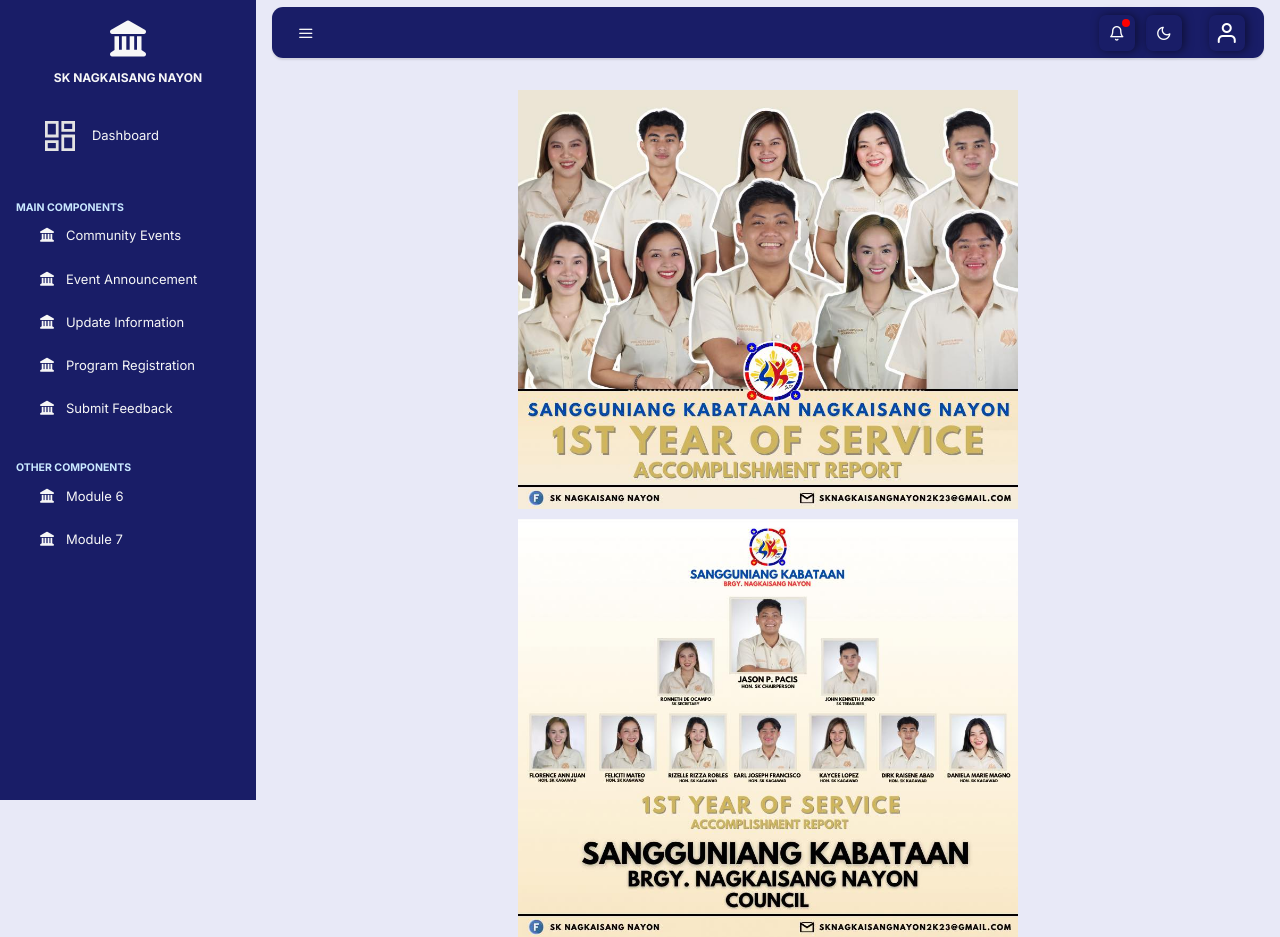
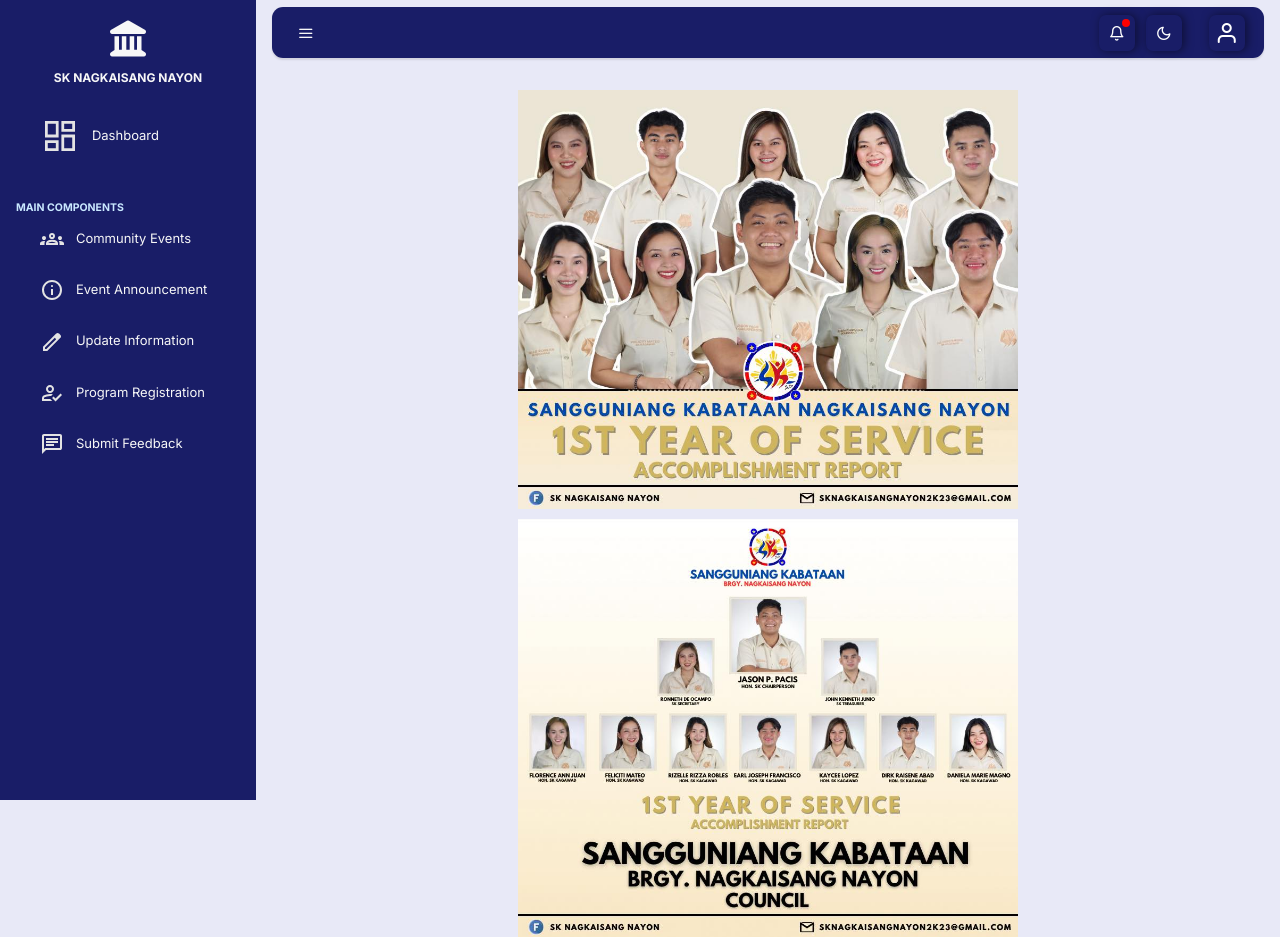
Before and after one commit to falsenottrue/skcapstone, a PHP site: page /dashboard.php in a window 1280 px wide. Shown: the top 937 px of the page. Run offline with PHP 8.4, Linux system fonts and the light colour scheme; some libraries are stand-ins or nearby versions; some web fonts are replaced.

Commit message:
updated icons

```diff
--- a/dashboard.php
+++ b/dashboard.php
@@ -285,15 +285,15 @@
           <ul class="navbar-nav flex-fill w-100 mb-2">
             <li class="nav-item w-100">
               <a class="nav-link" href="Community_Events.php">
-                <i class="fas fa-landmark fa"></i>
-                <span class="ml-3 item-text">Community Events</span>
+              <svg xmlns="http://www.w3.org/2000/svg" height="24px" viewBox="0 -960 960 960" width="24px" fill="#e3e3e3"><path d="M0-240v-63q0-43 44-70t116-27q13 0 25 .5t23 2.5q-14 21-21 44t-7 48v65H0Zm240 0v-65q0-32 17.5-58.5T307-410q32-20 76.5-30t96.5-10q53 0 97.5 10t76.5 30q32 20 49 46.5t17 58.5v65H240Zm540 0v-65q0-26-6.5-49T754-397q11-2 22.5-2.5t23.5-.5q72 0 116 26.5t44 70.5v63H780Zm-455-80h311q-10-20-55.5-35T480-370q-55 0-100.5 15T325-320ZM160-440q-33 0-56.5-23.5T80-520q0-34 23.5-57t56.5-23q34 0 57 23t23 57q0 33-23 56.5T160-440Zm640 0q-33 0-56.5-23.5T720-520q0-34 23.5-57t56.5-23q34 0 57 23t23 57q0 33-23 56.5T800-440Zm-320-40q-50 0-85-35t-35-85q0-51 35-85.5t85-34.5q51 0 85.5 34.5T600-600q0 50-34.5 85T480-480Zm0-80q17 0 28.5-11.5T520-600q0-17-11.5-28.5T480-640q-17 0-28.5 11.5T440-600q0 17 11.5 28.5T480-560Zm1 240Zm-1-280Z"/></svg>
+              <span class="ml-3 item-text">Community Events</span>
               </a>
             </li>
           </ul>
           <ul class="navbar-nav flex-fill w-100 mb-2">
             <li class="nav-item w-100">
               <a class="nav-link" href="Event_Announcement.php">
-                <i class="fas fa-landmark fa"></i>
+              <svg xmlns="http://www.w3.org/2000/svg" height="24px" viewBox="0 -960 960 960" width="24px" fill="#e3e3e3"><path d="M440-280h80v-240h-80v240Zm40-320q17 0 28.5-11.5T520-640q0-17-11.5-28.5T480-680q-17 0-28.5 11.5T440-640q0 17 11.5 28.5T480-600Zm0 520q-83 0-156-31.5T197-197q-54-54-85.5-127T80-480q0-83 31.5-156T197-763q54-54 127-85.5T480-880q83 0 156 31.5T763-763q54 54 85.5 127T880-480q0 83-31.5 156T763-197q-54 54-127 85.5T480-80Zm0-80q134 0 227-93t93-227q0-134-93-227t-227-93q-134 0-227 93t-93 227q0 134 93 227t227 93Zm0-320Z"/></svg>
                 <span class="ml-3 item-text">Event Announcement</span>
               </a>
             </li>
@@ -301,15 +301,15 @@
           <ul class="navbar-nav flex-fill w-100 mb-2">
             <li class="nav-item w-100">
               <a class="nav-link" href="update_form.php">
-                <i class="fas fa-landmark fa"></i>
-                <span class="ml-3 item-text">Update Information</span>
+              <svg xmlns="http://www.w3.org/2000/svg" height="24px" viewBox="0 -960 960 960" width="24px" fill="#e3e3e3"><path d="M200-200h57l391-391-57-57-391 391v57Zm-80 80v-170l528-527q12-11 26.5-17t30.5-6q16 0 31 6t26 18l55 56q12 11 17.5 26t5.5 30q0 16-5.5 30.5T817-647L290-120H120Zm640-584-56-56 56 56Zm-141 85-28-29 57 57-29-28Z"/></svg>
+              <span class="ml-3 item-text">Update Information</span>
               </a>
             </li>
           </ul>
           <ul class="navbar-nav flex-fill w-100 mb-2">
             <li class="nav-item w-100">
               <a class="nav-link" href="register_program.php">
-                <i class="fas fa-landmark fa"></i>
+              <svg xmlns="http://www.w3.org/2000/svg" height="24px" viewBox="0 -960 960 960" width="24px" fill="#e3e3e3"><path d="M80-160v-112q0-33 17-62t47-44q51-26 115-44t141-18q30 0 58.5 3t55.5 9l-70 70q-11-2-21.5-2H400q-71 0-127.5 17T180-306q-9 5-14.5 14t-5.5 20v32h250l80 80H80Zm542 16L484-282l56-56 82 82 202-202 56 56-258 258ZM400-480q-66 0-113-47t-47-113q0-66 47-113t113-47q66 0 113 47t47 113q0 66-47 113t-113 47Zm10 240Zm-10-320q33 0 56.5-23.5T480-640q0-33-23.5-56.5T400-720q-33 0-56.5 23.5T320-640q0 33 23.5 56.5T400-560Zm0-80Z"/></svg>
                 <span class="ml-3 item-text">Program Registration</span>
               </a>
             </li>
@@ -317,38 +317,11 @@
           <ul class="navbar-nav flex-fill w-100 mb-2">
             <li class="nav-item w-100">
               <a class="nav-link" href="feedback.php">
-                <i class="fas fa-landmark fa"></i>
-                <span class="ml-3 item-text">Submit Feedback</span>
+              <svg xmlns="http://www.w3.org/2000/svg" height="24px" viewBox="0 -960 960 960" width="24px" fill="#e3e3e3"><path d="M240-400h320v-80H240v80Zm0-120h480v-80H240v80Zm0-120h480v-80H240v80ZM80-80v-720q0-33 23.5-56.5T160-880h640q33 0 56.5 23.5T880-800v480q0 33-23.5 56.5T800-240H240L80-80Zm126-240h594v-480H160v525l46-45Zm-46 0v-480 480Z"/></svg>
+              <span class="ml-3 item-text">Submit Feedback</span>
               </a>
             </li>
           </ul>
-          <p class="text-muted-nav nav-heading mt-4 mb-1">
-            <span
-              style="
-                font-size: 10.5px;
-                font-weight: bold;
-                font-family: 'Inter', sans-serif;
-              "
-              >OTHER COMPONENTS</span
-            >
-          </p>
-          <ul class="navbar-nav flex-fill w-100 mb-2">
-            <li class="nav-item w-100">
-              <a class="nav-link" href="#">
-                <i class="fas fa-landmark fa"></i>
-                <span class="ml-3 item-text">Module 6</span>
-              </a>
-            </li>
-          </ul>
-          <ul class="navbar-nav flex-fill w-100 mb-2">
-            <li class="nav-item w-100">
-              <a class="nav-link" href="#">
-                <i class="fas fa-landmark fa"></i>
-                <span class="ml-3 item-text">Module 7</span>
-              </a>
-            </li>
-          </ul>
-        </nav>
       </aside>
 
       <main role="main" class="main-content">
```
Also changed, not shown: Community_Events.php (+22 -40 lines).
